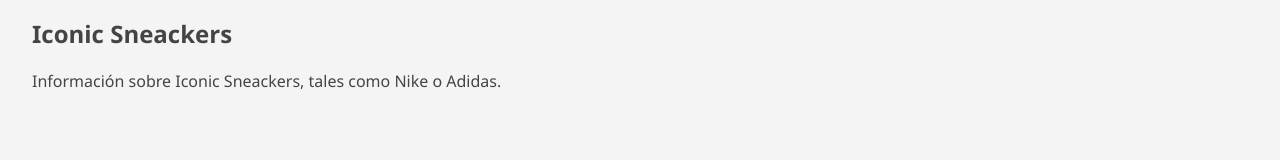
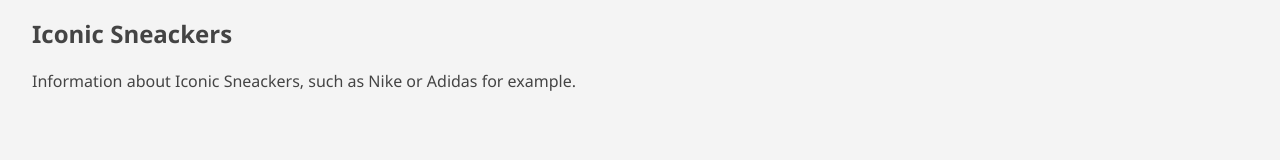
Before and after one commit to edumel20/LND, a plain HTML site: page Trabajo_Final_LND/Sneacker_Freak/iconic_sneackers.html in a window 1280 px wide. Shown: the part 138-298 px from the top of the page. Drawn offline with Linux system fonts and the light colour scheme.

Commit message:
Update Sneakers_Freak

```diff
--- a/Trabajo_Final_LND/Sneacker_Freak/iconic_sneackers.html
+++ b/Trabajo_Final_LND/Sneacker_Freak/iconic_sneackers.html
@@ -20,7 +20,7 @@
     </header>
     <section id="iconic_sneackers">
         <h2>Iconic Sneackers</h2>
-        <p>Información sobre Iconic Sneackers, tales como Nike o Adidas.</p>
+        <p>Information about Iconic Sneackers, such as Nike or Adidas for example.</p>
     </section>
     <section id="Nike_Jordan_1" class="content-section">
         <div class="text">
```
